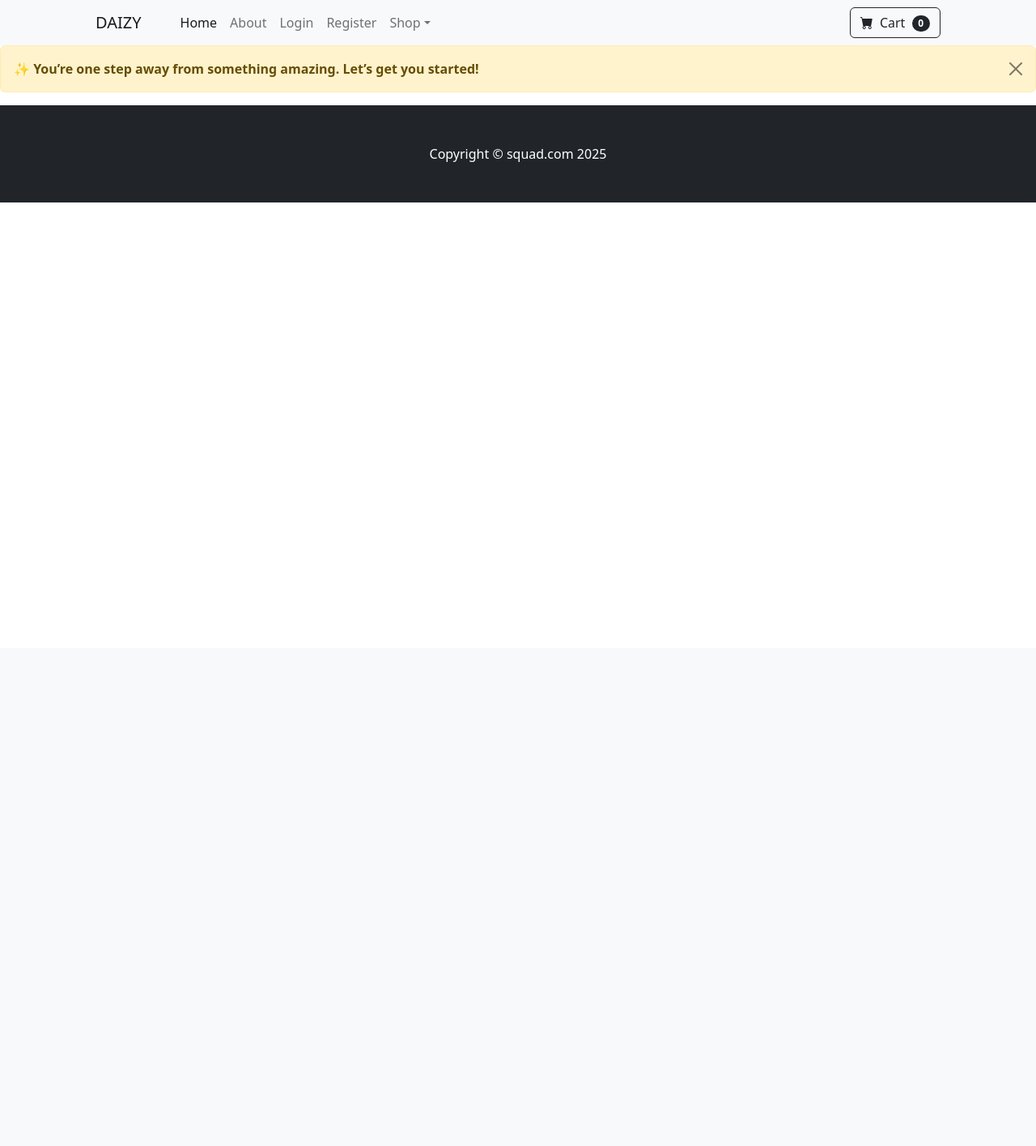
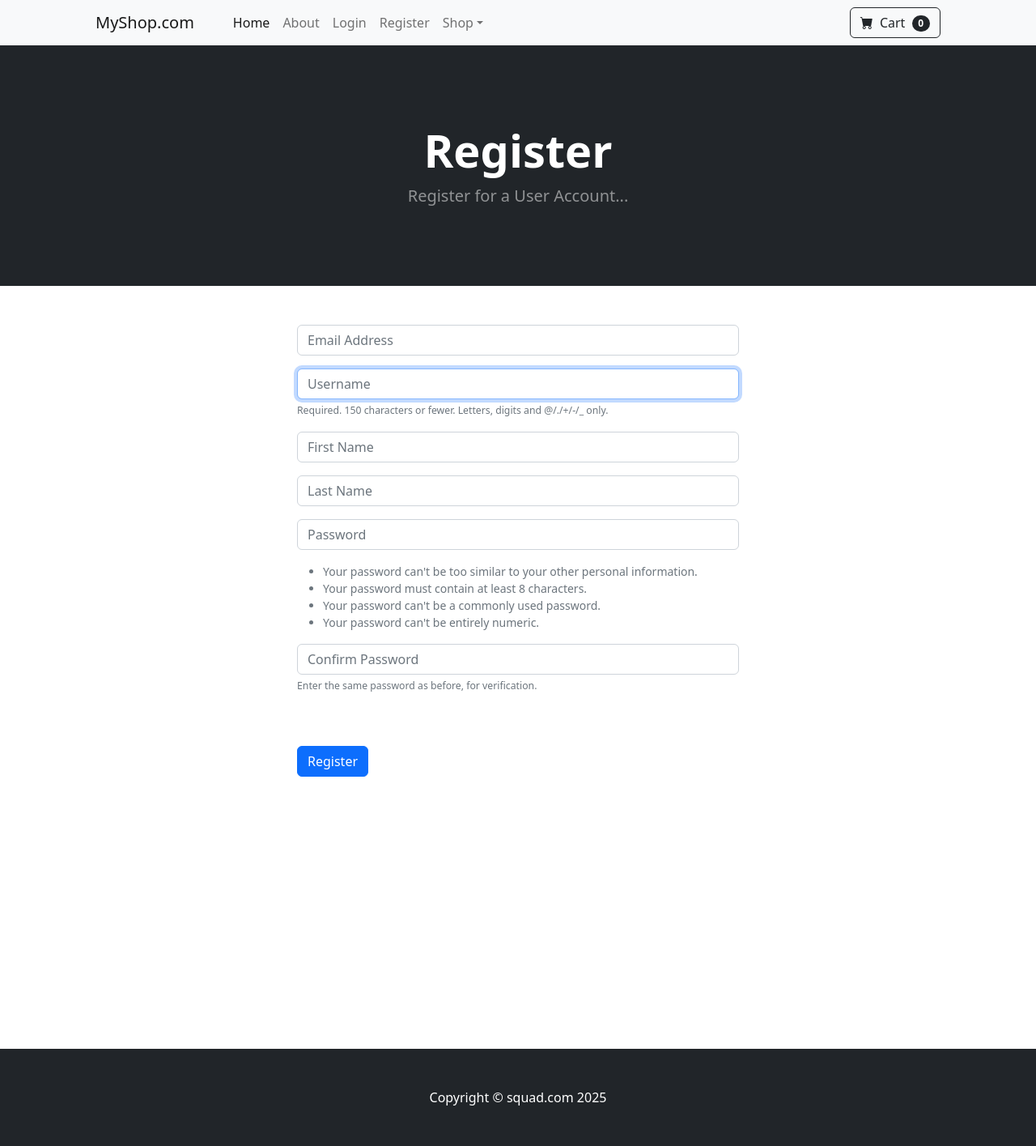
Before and after one commit to shivam70301/E-Commerce, a Django app: page /register/ in a window 1280 px wide. Shown: the whole page at 81% size. Before the commit the page ends 250 px from the top, so only its background shows below. Run offline with Django 5.2, Linux system fonts and the light colour scheme; some libraries are stand-ins or nearby versions.

Commit message:
registration done

```diff
--- /dev/null
+++ b/store/forms.py
@@ -0,0 +1,30 @@
+from django.contrib.auth.models import User
+from django.contrib.auth.forms import UserCreationForm
+from django import forms
+
+class SignUpForm(UserCreationForm):
+    email = forms.EmailField(label="", widget=forms.EmailInput(attrs={ 'class':'form-control', 'placeholder':'Email Address' }) )
+    first_name = forms.CharField(label="", widget=forms.TextInput(attrs={'class':'form-control', 'placeholder':'First Name'}))
+    last_name = forms.CharField(label="", widget=forms.TextInput(attrs={'class':'form-control', 'placeholder':'Last Name'}))
+
+    class Meta:
+        model = User
+        fields= ('email','username', 'first_name', 'last_name', 'password1','password2' )
+
+    def __init__(self, *args, **kwargs):
+        super(SignUpForm,self).__init__(*args, **kwargs)
+
+        self.fields['username'].widget.attrs['class']= 'form-control'
+        self.fields['username'].widget.attrs['placeholder']= 'Username'
+        self.fields['username'].label=""
+        self.fields['username'].help_text = '<span class="form-text text-muted"><small>Required. 150 characters or fewer. Letters, digits and @/./+/-/_ only.</small></span>'
+
+        self.fields['password1'].widget.attrs['class'] = 'form-control'
+        self.fields['password1'].widget.attrs['placeholder'] = 'Password'
+        self.fields['password1'].label = ''
+        self.fields['password1'].help_text = '<ul class="form-text text-muted small"><li>Your password can\'t be too similar to your other personal information.</li><li>Your password must contain at least 8 characters.</li><li>Your password can\'t be a commonly used password.</li><li>Your password can\'t be entirely numeric.</li></ul>'
+
+        self.fields['password2'].widget.attrs['class'] = 'form-control'
+        self.fields['password2'].widget.attrs['placeholder'] = 'Confirm Password'
+        self.fields['password2'].label = ''
+        self.fields['password2'].help_text = '<span class="form-text text-muted"><small>Enter the same password as before, for verification.</small></span>'
--- a/store/templates/login.html
+++ b/store/templates/login.html
@@ -22,12 +22,12 @@
 
           <div class="mb-3">
 
-            <input type="text" class="form-control" name="username" placeholder="Enter Your Username">
+            <input type="text" class="form-control" name="username" placeholder="Enter Your Username" required>
 
           </div>
           <div class="mb-3">
 
-            <input type="password" class="form-control" name="password" placeholder="Enter Your Password">
+            <input type="password" class="form-control" name="password" placeholder="Enter Your Password" required>
           </div>
           <br/><br/>
           <button type="submit" class="btn btn-secondary">Login</button>
--- a/store/templates/navbar.html
+++ b/store/templates/navbar.html
@@ -2,7 +2,7 @@
 <!-- Navigation-->
         <nav class="navbar navbar-expand-lg navbar-light bg-light">
             <div class="container px-4 px-lg-5">
-                <a class="navbar-brand" href="{% url 'home' %}">DAIZY</a>
+                <a class="navbar-brand" href="{% url 'home' %}">MyShop.com</a>
                 <button class="navbar-toggler" type="button" data-bs-toggle="collapse" data-bs-target="#navbarSupportedContent" aria-controls="navbarSupportedContent" aria-expanded="false" aria-label="Toggle navigation"><span class="navbar-toggler-icon"></span></button>
                 <div class="collapse navbar-collapse" id="navbarSupportedContent">
                     <ul class="navbar-nav me-auto mb-2 mb-lg-0 ms-lg-4">
--- a/store/templates/register.html
+++ b/store/templates/register.html
@@ -1,8 +1,38 @@
 {% extends 'base.html' %}
 
 {% block content %}
-    <form method="POST" action="{% url 'home' %}">
+
+<!-- Header-->
+        <header class="bg-dark py-5">
+            <div class="container px-4 px-lg-5 my-5">
+                <div class="text-center text-white">
+                    <h1 class="display-4 fw-bolder">Register</h1>
+                    <p class="lead fw-normal text-white-50 mb-0">Register for a User Account...</p>
+                </div>
+            </div>
+        </header>
+        <br/><br/>
 
 
-    </form>
+    <div class="container ">
+        <div class="row">
+			<div class="col-md-6 offset-md-3">
+                <form method="POST" action="{% url 'register' %}">
+               {% csrf_token %}
+                    {{ form.as_p }}
+                    <br/><br/>
+                    <button type="submit" class="btn btn-primary" >Register</button>
+                </form>
+                <br/><br/>
+                <br/><br/>
+                <br/><br/>
+                <br/><br/>
+                <br/><br/>
+                <br/><br/>
+                <br/><br/>
+            </div>
+        </div>
+    </div>
+
+
 {% endblock %}
--- a/store/views.py
+++ b/store/views.py
@@ -4,6 +4,7 @@ from django.contrib.auth import authenticate, login, logout
 from django.contrib import messages
 from django.contrib.auth.models import User
 from django.contrib.auth.forms import UserCreationForm
+from .forms import SignUpForm
 from django import forms
 # Create your views here.
 
@@ -24,7 +25,7 @@ def login_user(request):
 
         if user is not None :
             login(request,user)
-            messages.success(request, "🚀 You’re in! Let’s turn your wishlist into reality.")
+            messages.success(request, "  You’re in! Let’s turn your wishlist into reality.🚀 ")
             return redirect('home')
         else:
             messages.success(request, "🕵️Error mystery in progress. Retry while we investigate!")
@@ -39,7 +40,23 @@ def logout_user(request):
 
 #User Registration
 def register_user(request):
-    messages.success(request,"✨ You’re one step away from something amazing. Let’s get you started!")
-    return render(request, 'register.html')
+    form = SignUpForm()
+    if request.method =='POST':
+        form = SignUpForm(request.POST)
+        if form.is_valid():
+            form.save()
+            username = form.cleaned_data['username']
+            password = form.cleaned_data['password2']
+            #Authenticate
+            user = authenticate(username=username, password=password)
+            login(request,user)
+            messages.success(request, "🌟 Account created. Adventures in shopping await you!")
+            return redirect('home')
+        else:
+             messages.success(request,"Something wrong!!!")
+             return redirect('home')
 
-#🌟 Account created. Adventures in shopping await you!
+    else:
+         return render(request, 'register.html', {'form':form})
+
+#
```
Also changed, not shown: db.sqlite3.
